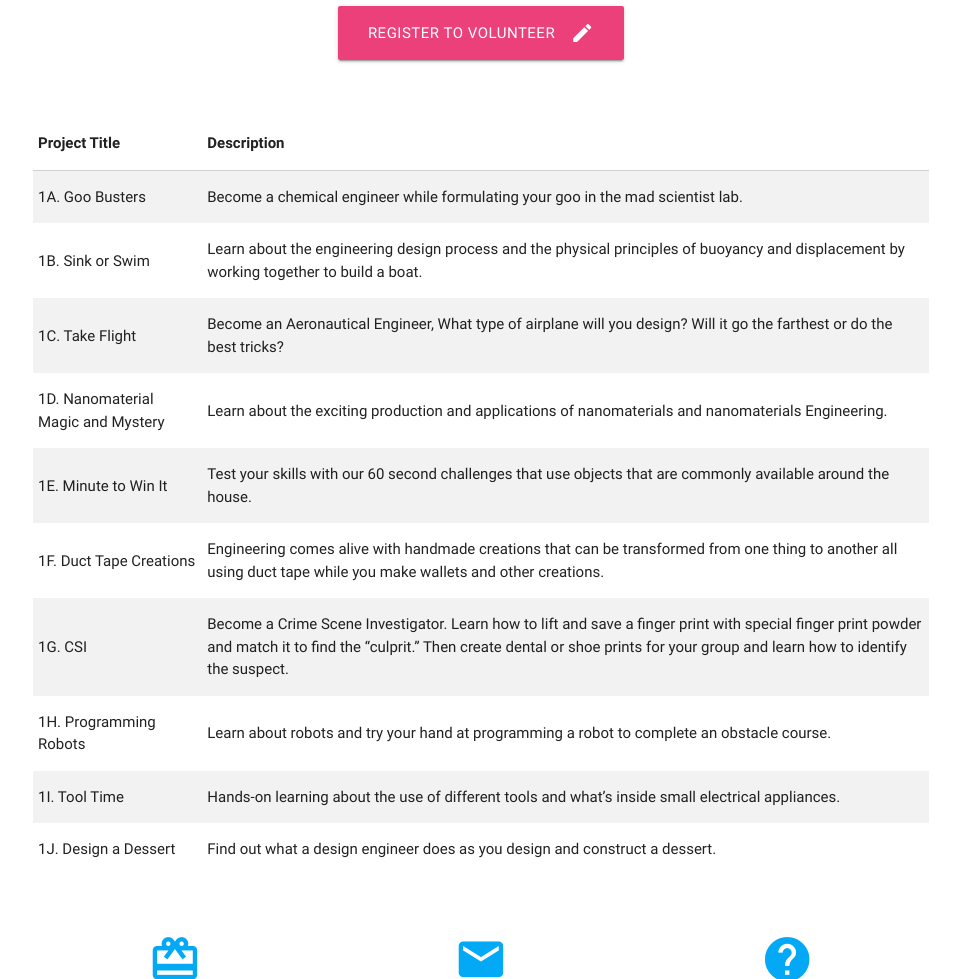
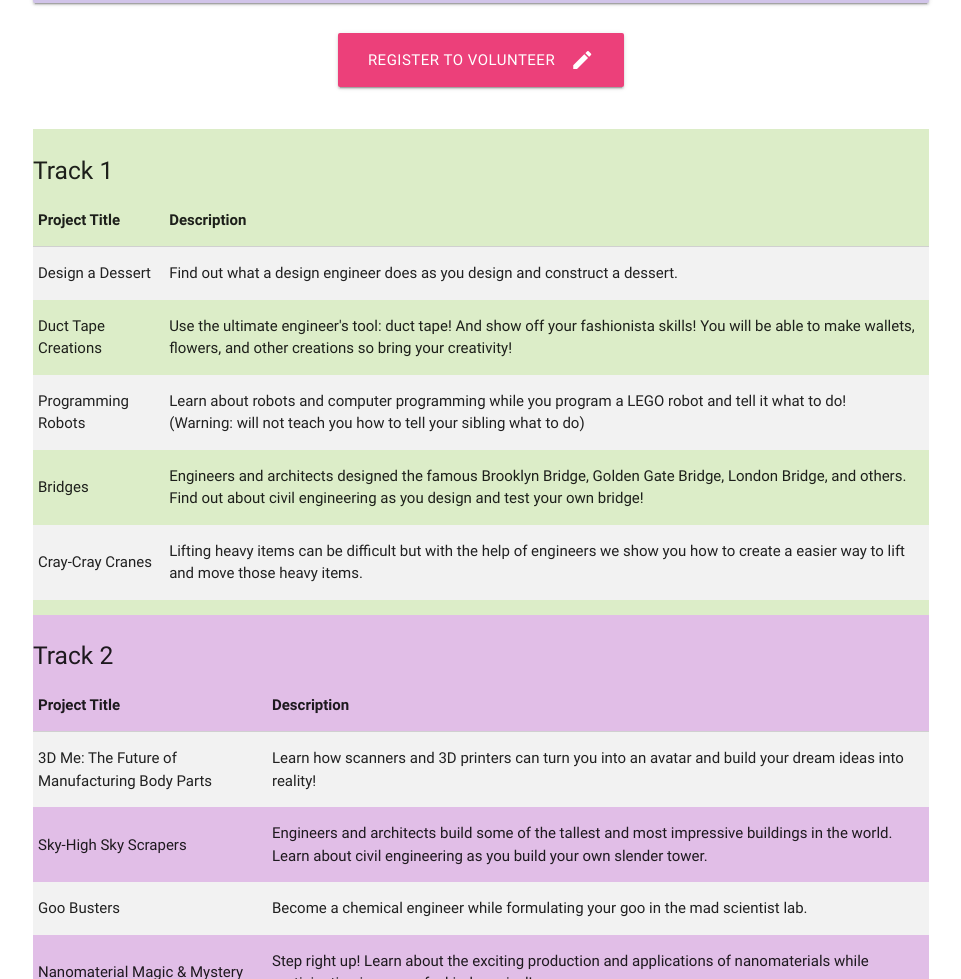
Before and after one commit to sunita321/IGEW, a plain HTML site: page volunteer.html in a window 1280 px wide. Shown: the part 1821-2800 px from the top of the page, without its empty margins (159-1120 px from the left). Drawn offline with nearby package versions, Linux system fonts and the light colour scheme.

Commit message:
modified table

```diff
--- a/volunteer.html
+++ b/volunteer.html
@@ -70,8 +70,11 @@
 
               <br>
 
-              Time:   8:30am – 3:30pm <br>
-              <br>
+              Time:   8:00am – 3:30pm <br>
+              (Setup Friday 3:30pm to 5:30pm)
+
+
+              <br><br>
 
               Location:  Holy Trinity Episcopal Academy (upper school) <br>
               5625 Holy Trinity Drive,  Melbourne, FL, 32940 <br>
@@ -171,10 +174,9 @@
 
 
 
-
   <div class="container">
-    <div class="section">
-
+    <div class="section #dcedc8 light-green lighten-4">
+      <h5>Track 1</h5>
       <table class="striped">
         <thead>
         <tr>
@@ -185,48 +187,110 @@
 
         <tbody>
         <tr>
-                <td>1A. Goo Busters</td>
+          <td>Design a Dessert</td>
+          <td>Find out what a design engineer does as you design and construct a dessert.</td>
+        </tr>
+        <tr>
+          <td>Duct Tape Creations</td>
+          <td>Use the ultimate engineer's tool: duct tape!  And show off your fashionista skills! You will be able to make wallets, flowers, and other creations so     bring your creativity!</td>
+        </tr>
+        <tr>
+          <td>Programming Robots</td>
+          <td>Learn about robots and computer programming while you program a LEGO robot and tell it what to do! <br>
+            (Warning: will not teach you how to tell your sibling what to do)</td>
+        </tr>
+        <tr>
+          <td>Bridges</td>
+          <td>Engineers and architects designed the famous Brooklyn Bridge, Golden Gate Bridge, London Bridge, and others. Find out about civil engineering as you design and test your own bridge!</td>
+        </tr>
+        <tr>
+          <td>Cray-Cray Cranes</td>
+          <td>Lifting heavy items can be difficult but with the help of engineers we show you how to create a easier way to lift and move those heavy items.</td>
+        </tr>
+        </tbody>
+      </table>
+
+    </div>
+  </div>
+
+  <!--   Track 2   -->
+
+  <div class="container">
+    <div class="section #e1bee7 purple lighten-4">
+      <h5>Track 2</h5>
+      <table class="striped">
+        <thead>
+        <tr>
+          <th>Project Title</th>
+          <th>Description</th>
+        </tr>
+        </thead>
+
+        <tbody>
+        <tr>
+          <td>3D Me: The Future of Manufacturing Body Parts</td>
+          <td>Learn how scanners and 3D printers can turn you into an avatar and build your dream ideas into reality!</td>
+        </tr>
+        <tr>
+          <td>Sky-High Sky Scrapers</td>
+          <td>Engineers and architects build some of the tallest and most impressive buildings in the world. Learn about civil engineering as you build your own slender tower.</td>
+        </tr>
+        <tr>
+          <td>Goo Busters</td>
           <td>Become a chemical engineer while formulating your goo in the mad scientist lab.</td>
         </tr>
         <tr>
-                <td>1B. Sink or Swim</td>
-                <td>Learn about the engineering design process and the physical principles of buoyancy and displacement by working together to build a boat.</td>
+          <td>Nanomaterial Magic & Mystery</td>
+          <td>Step right up! Learn about the exciting production and applications of nanomaterials while participating in a one of a kind carnival!</td>
         </tr>
         <tr>
-                <td>1C. Take Flight</td>
-                <td>Become an Aeronautical Engineer, What type of airplane will you design?  Will it go the farthest or do the best tricks?</td>
-              </tr>
-              <tr>
-                <td>1D. Nanomaterial Magic and Mystery</td>
-                <td>Learn about the exciting production and applications of nanomaterials
-                and nanomaterials Engineering.</td>
-              </tr>
-              <tr>
-                <td>1E. Minute to Win It</td>
-                <td>Test your skills with our 60 second challenges that use objects that are commonly available around the house.</td>
-              </tr>
-              <tr>
-                <td>1F. Duct Tape Creations</td>
-                <td>Engineering comes alive with handmade creations that can be transformed from one thing to another all using duct tape while you make wallets and other creations.</td>
-              </tr>
-              <tr>
-                <td>1G. CSI</td>
-                <td>Become a Crime Scene Investigator. Learn how to lift and save a finger print with special finger print powder and match it to find the “culprit.” Then create dental or shoe prints for your group and learn how to identify the suspect.</td>
-              </tr>
-              <tr>
-                <td>1H. Programming Robots</td>
-                <td>Learn about robots and try your hand at programming a robot to complete an obstacle course.</td>
-              </tr>
-              <tr>
-                <td>1I. Tool Time</td>
-                <td>Hands-on learning about the use of different tools and what’s inside small electrical appliances.</td>
-              </tr>
-              <tr>
-                <td>1J. Design a Dessert</td>
-                <td>Find out what a design engineer does as you design and construct a dessert.</td>
+          <td>Design a Lunar Lander</td>
+          <td>12 men have walked on the Moon, and engineers made it happen. Do you have what it takes to land your astronaut safely on the Moon?</td>
         </tr>
         </tbody>
       </table>
+
+    </div>
+  </div>
+
+
+  <!--   Track 3   -->
+
+  <div class="container">
+    <div class="section #b2ebf2 cyan lighten-4">
+      <h5>Track 3</h5>
+      <table class="striped">
+        <thead>
+        <tr>
+          <th>Project Title</th>
+          <th>Description</th>
+        </tr>
+        </thead>
+
+        <tbody>
+        <tr>
+          <td>Chocolate Asphalt</td>
+          <td>Learn about road construction and what a civil engineer does while you make chocolate 'asphalt' - a delicious layered dessert!</td>
+        </tr>
+        <tr>
+          <td>Sticky Situations</td>
+          <td>We use glue for all kinds of applications. Make your own glue and see just how sticky it is!</td>
+        </tr>
+        <tr>
+          <td>Bedroom Alarms</td>
+          <td>Learn about electrical circuits using alarm kits and build your own alarm system all while learning about electrical engineers.</td>
+        </tr>
+        <tr>
+          <td>Paper Structures</td>
+          <td>Can a paper structure hold up a book? Find out as you use civil engineering to build the strongest structures you can out of paper.</td>
+        </tr>
+        <tr>
+          <td>Marble Run</td>
+          <td>Like roller coasters? This is your chance to be the mechanical engineer that designs and builds one!</td>
+        </tr>
+        </tbody>
+      </table>
+
     </div>
   </div>
 
```
Lines whose indentation alone changed are shown as unchanged.
